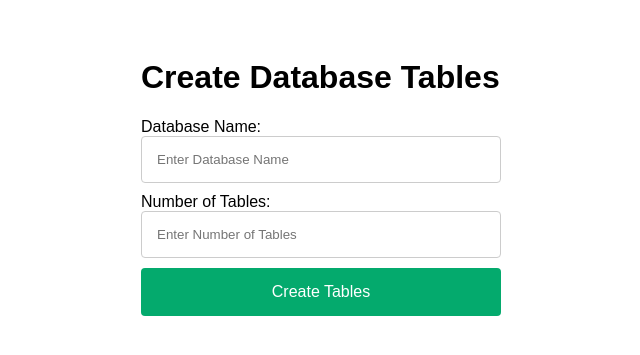
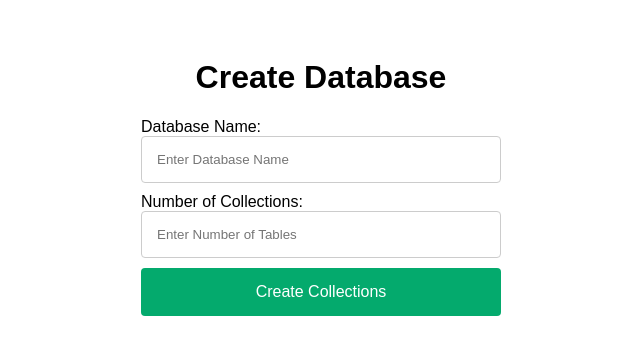
Before and after one commit to Harshyadav02/Random-Database-Generator, a Flask app: page /monogodb/ in a window 1280 px wide. Shown: the top 355 px of the page, without its empty margins (319-959 px from the left). Run offline with Flask 3, Linux system fonts and the light colour scheme.

Commit message:
Update heading

```diff
--- a/templates/Mongo/index.html
+++ b/templates/Mongo/index.html
@@ -10,16 +10,16 @@
 <body>
     <div class="container">
 
-        <h1>Create Database Tables</h1>
+        <h1 style="text-align: center;">Create Database </h1>
 
         <form action="/collection_creation/" method="post">
             <label for="dbName">Database Name:</label>
             <input type="text" id="dbName" name="dbName" placeholder="Enter Database Name" required>
 
-            <label for="numTables">Number of Tables:</label>
+            <label for="numTables">Number of Collections:</label>
             <input type="number" id="numTables" name="numTables" placeholder="Enter Number of Tables" required>
 
-            <button type="submit">Create Tables</button>
+            <button type="submit">Create Collections</button>
         </form>
     </div>
 </body>
```
